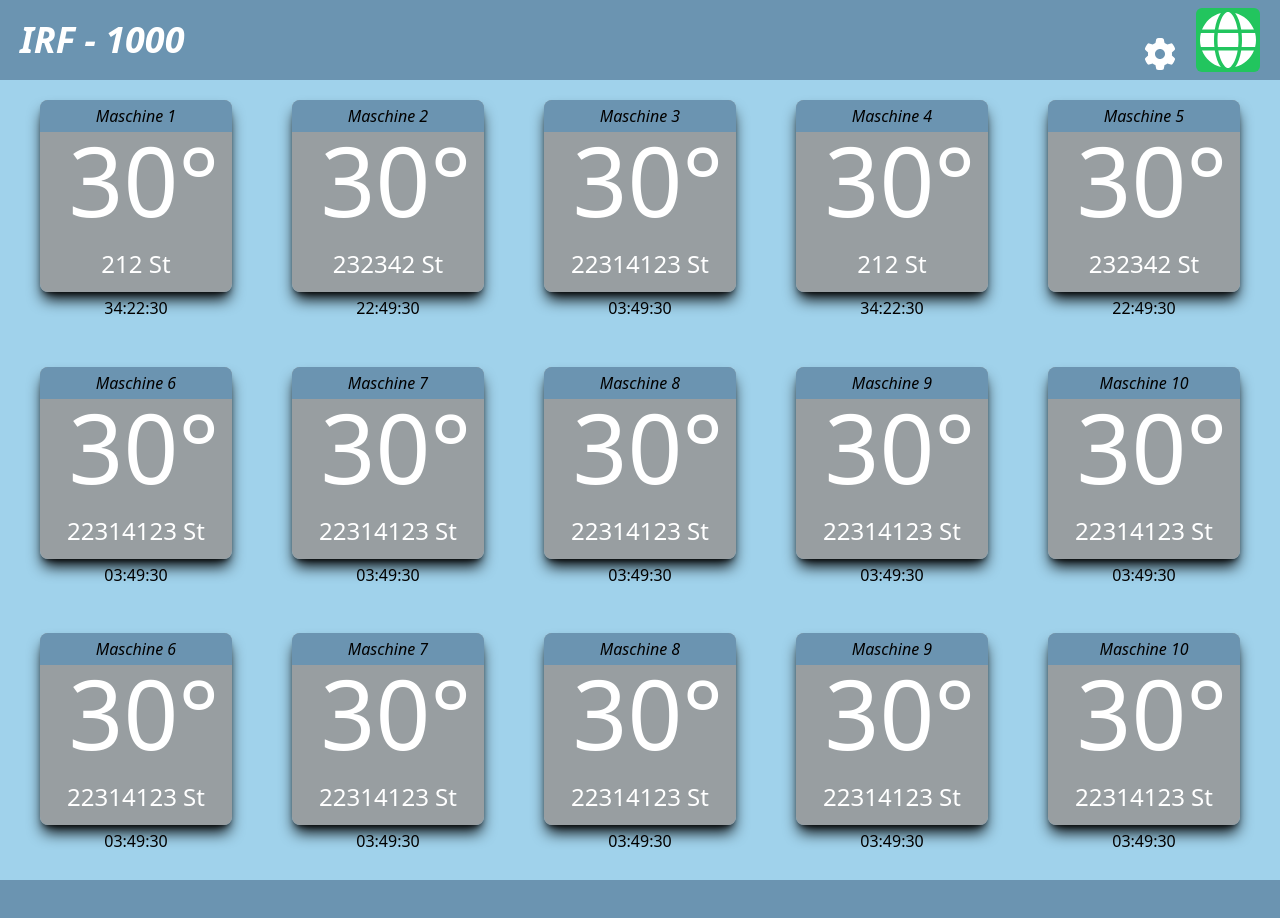
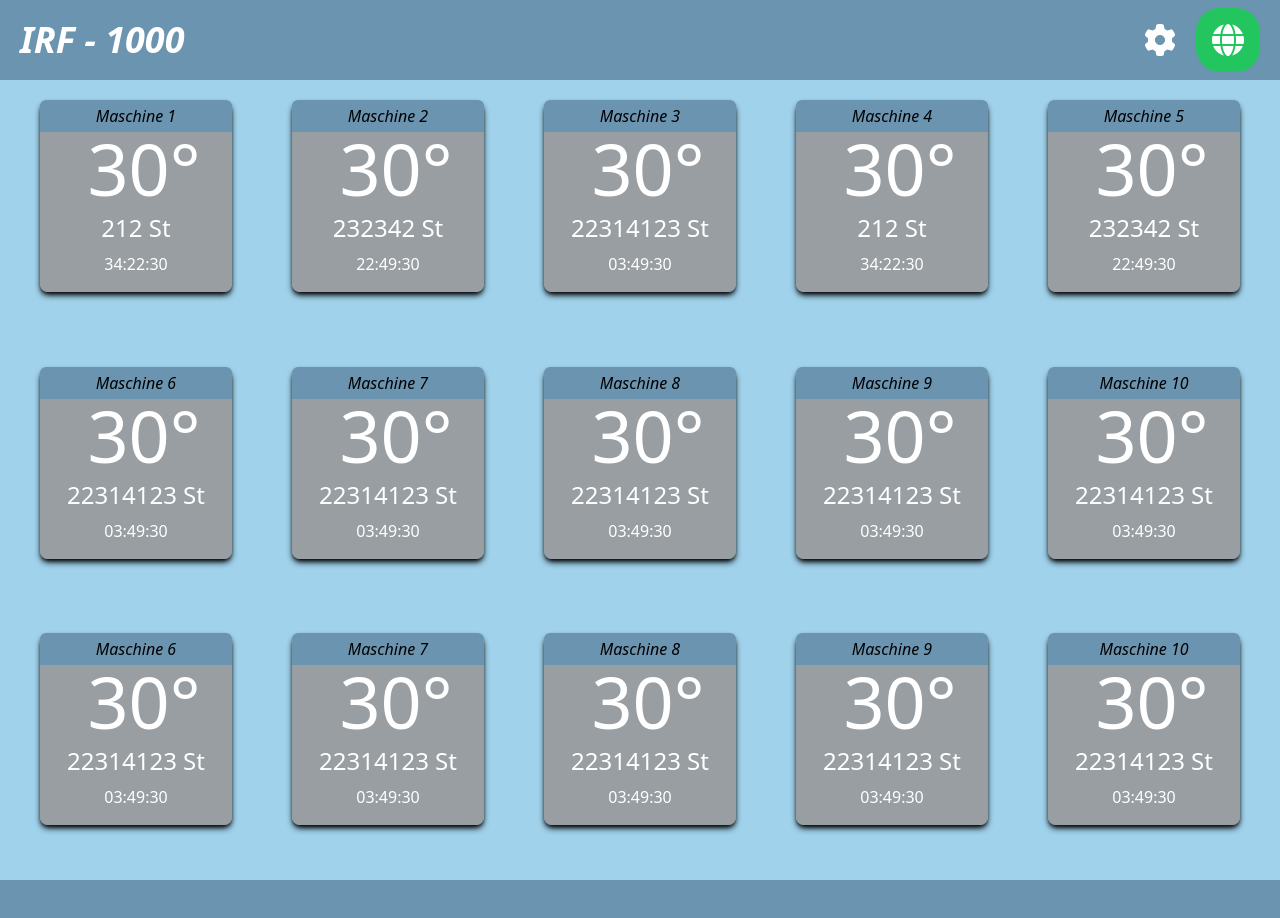
Before and after one commit to PS-IIOT/IIOT-Edge-Container, a React (Vite) app in the folder frontend/: page / in a window 1280 px wide. Shown: the top 918 px of the page. Built offline with nearby package versions, Linux system fonts and the light colour scheme.

Commit message:
feat(frontend): change design of cards and header icons

```diff
--- a/frontend/src/components/Cards.tsx
+++ b/frontend/src/components/Cards.tsx
@@ -6,19 +6,19 @@ interface CardProps {
 }
 export const Card = ({ machineID, temparture, cycles, upTime }: CardProps) => {
     return (
-        <div className="flex-col justify-between  w-48 h-48 bg-ColorCardBackground m-5 rounded-lg shadow-lg shadow-black">
-            <div className="flex justify-center items-center bg-ColorCardTopBottom w-full h-8 rounded-t-lg ">
+        <div className="flex-col justify-between  w-48 h-48 bg-ColorCardBackground m-5 rounded-lg shadow-md shadow-black">
+            <div className="flex justify-center items-center bg-ColorCardTopBottom w-full h-8 rounded-t-md ">
                 <p className="flex italic text-c text-black">
                     Maschine {machineID}
                 </p>
             </div>
-            <div className=" flex justify-center items-center w-full text-white text-8xl ml-2">
+            <div className=" flex justify-center items-center w-full text-white text-7xl ml-2">
                 {temparture}°
             </div>
-            <div className="flex justify-center text-white text-2xl mt-5">
+            <div className="flex justify-center text-white text-2xl mt-2">
                 {cycles} St
             </div>
-            <div className="flex justify-center  w-full rounded-b-lg h- mt-4">
+            <div className="flex justify-center w-full rounded-b-lg text-white mt-2">
                 {upTime}
             </div>
         </div>
--- a/frontend/src/components/HeaderComponent.tsx
+++ b/frontend/src/components/HeaderComponent.tsx
@@ -11,7 +11,7 @@ export const HeaderComponent = () => {
                 </span>
             </div>
             <div className="flex justify-center items-center ">
-                <div className="flex justify-center items-center fill-white w-8 h-8 mt-7">
+                <div className="flex justify-center items-center fill-white w-8 h-8">
                     <svg
                         xmlns="http://www.w3.org/2000/svg"
                         viewBox="0 0 512 512"
@@ -19,9 +19,9 @@ export const HeaderComponent = () => {
                         <path d="M495.9 166.6c3.2 8.7 .5 18.4-6.4 24.6l-43.3 39.4c1.1 8.3 1.7 16.8 1.7 25.4s-.6 17.1-1.7 25.4l43.3 39.4c6.9 6.2 9.6 15.9 6.4 24.6c-4.4 11.9-9.7 23.3-15.8 34.3l-4.7 8.1c-6.6 11-14 21.4-22.1 31.2c-5.9 7.2-15.7 9.6-24.5 6.8l-55.7-17.7c-13.4 10.3-28.2 18.9-44 25.4l-12.5 57.1c-2 9.1-9 16.3-18.2 17.8c-13.8 2.3-28 3.5-42.5 3.5s-28.7-1.2-42.5-3.5c-9.2-1.5-16.2-8.7-18.2-17.8l-12.5-57.1c-15.8-6.5-30.6-15.1-44-25.4L83.1 425.9c-8.8 2.8-18.6 .3-24.5-6.8c-8.1-9.8-15.5-20.2-22.1-31.2l-4.7-8.1c-6.1-11-11.4-22.4-15.8-34.3c-3.2-8.7-.5-18.4 6.4-24.6l43.3-39.4C64.6 273.1 64 264.6 64 256s.6-17.1 1.7-25.4L22.4 191.2c-6.9-6.2-9.6-15.9-6.4-24.6c4.4-11.9 9.7-23.3 15.8-34.3l4.7-8.1c6.6-11 14-21.4 22.1-31.2c5.9-7.2 15.7-9.6 24.5-6.8l55.7 17.7c13.4-10.3 28.2-18.9 44-25.4l12.5-57.1c2-9.1 9-16.3 18.2-17.8C227.3 1.2 241.5 0 256 0s28.7 1.2 42.5 3.5c9.2 1.5 16.2 8.7 18.2 17.8l12.5 57.1c15.8 6.5 30.6 15.1 44 25.4l55.7-17.7c8.8-2.8 18.6-.3 24.5 6.8c8.1 9.8 15.5 20.2 22.1 31.2l4.7 8.1c6.1 11 11.4 22.4 15.8 34.3zM256 336c44.2 0 80-35.8 80-80s-35.8-80-80-80s-80 35.8-80 80s35.8 80 80 80z" />
                     </svg>
                 </div>
-                <div className="flex justify-center items-center bg-ColorStatusConnectionOnline w-16 h-16 m-5 rounded-md">
+                <div className="flex justify-center items-center bg-ColorStatusConnectionOnline w-16 h-16 m-5 rounded-3xl">
                     <svg
-                        className="fill-white w-14 h-14"
+                        className="fill-white w-8 h-8"
                         xmlns="http://www.w3.org/2000/svg"
                         viewBox="0 0 512 512"
                     >
```
